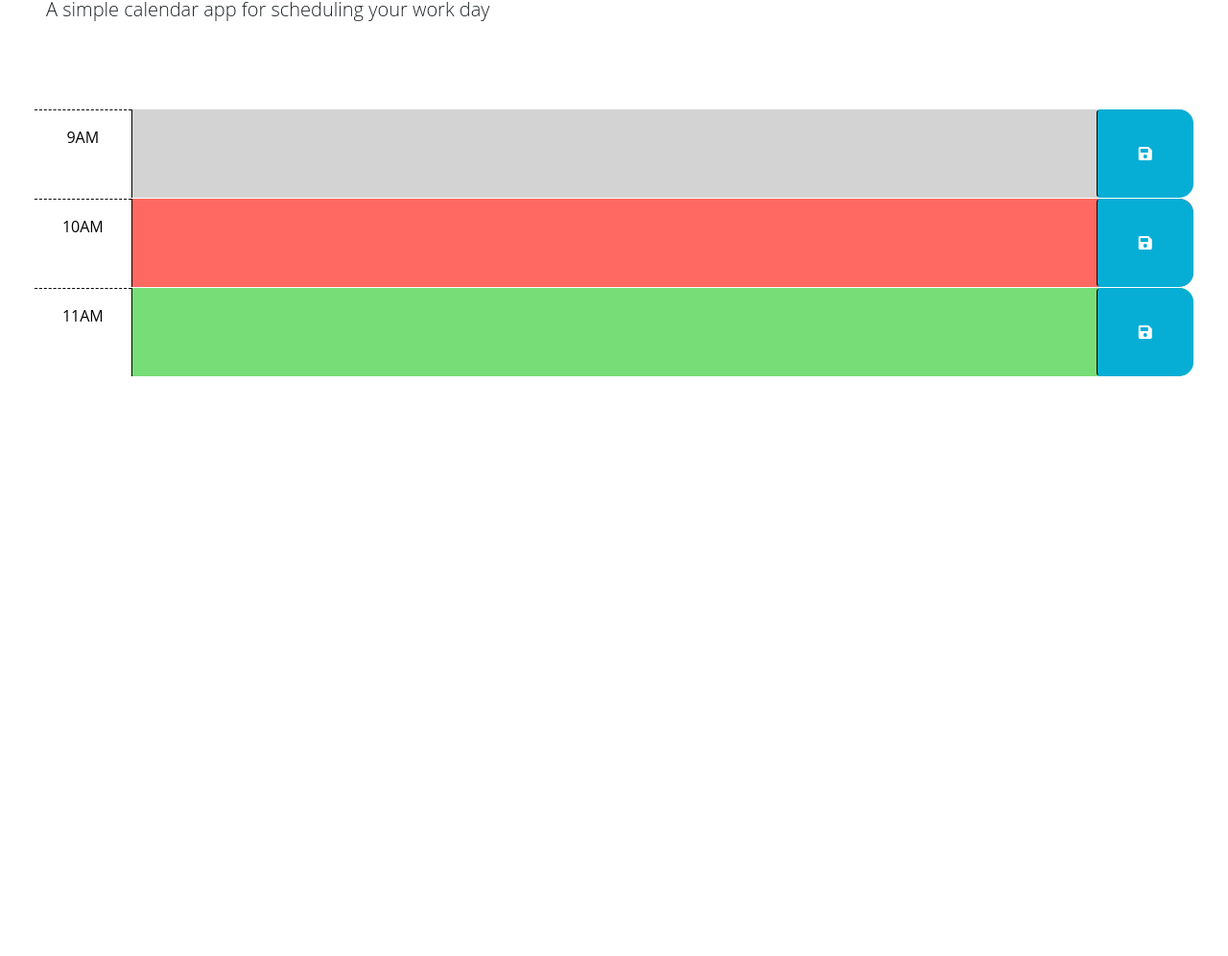
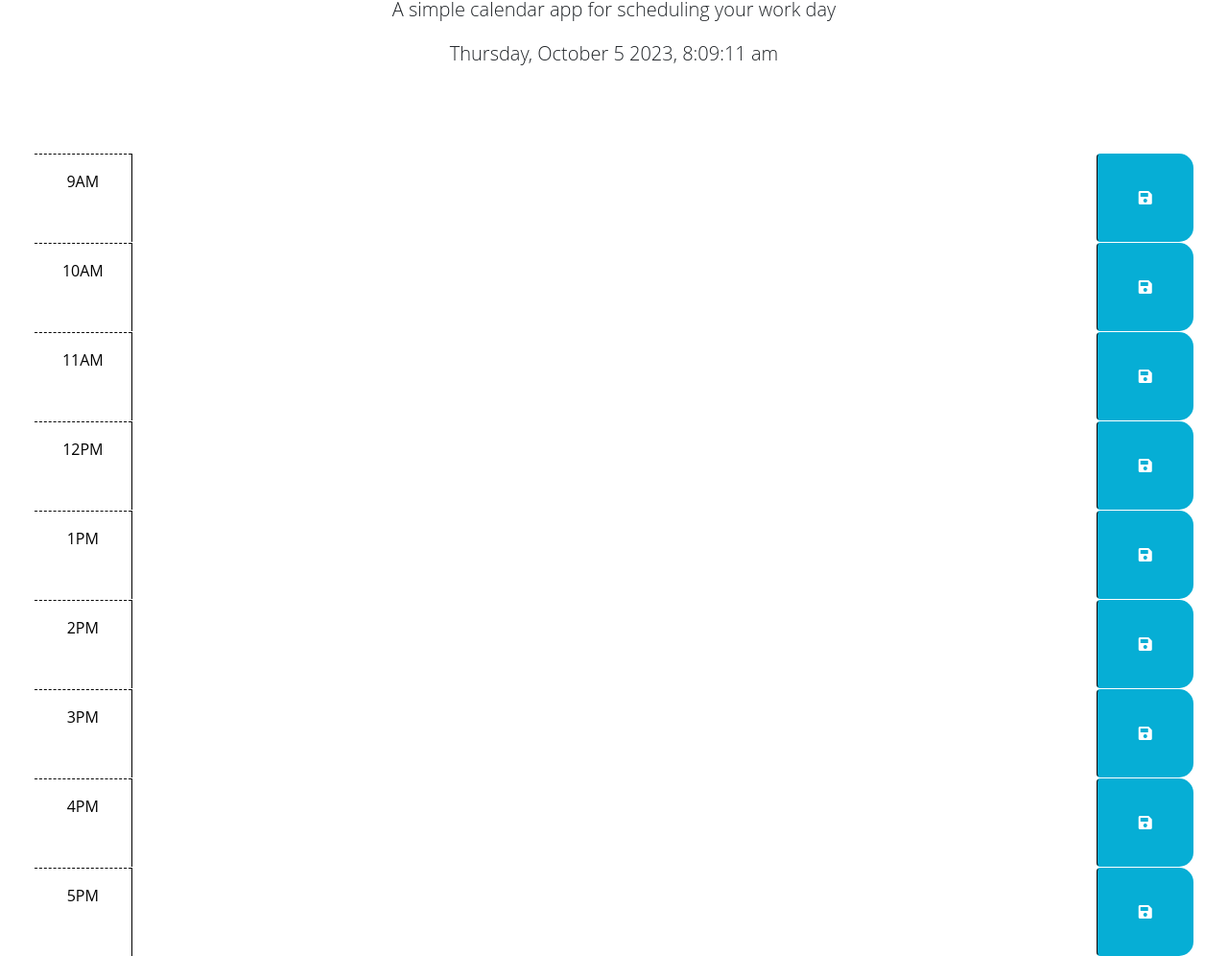
Before and after one commit to aaront080/Day-scheduler-project, a plain HTML site: page index.html in a window 1280 px wide. Shown: the part 138-1134 px from the top of the page at 96% size. Before the commit the page ends 800 px from the top, so only its background shows below. Drawn offline with nearby package versions, Linux system fonts and the light colour scheme.

Commit message:
added JS functionality and day.js clock

```diff
--- a/index.html
+++ b/index.html
@@ -25,10 +25,10 @@
   </head>
 
   <body>
-    <header class="p-5 mb-4">
-      <h1 class="display-3">Work Day Scheduler</h1>
-      <p class="lead">A simple calendar app for scheduling your work day</p>
-      <p id="currentDay" class="lead"></p>
+    <header class="p-5 mb-4 ">
+      <h1 class="display-3 d-flex justify-content-center">Work Day Scheduler</h1>
+      <p class="lead d-flex justify-content-center">A simple calendar app for scheduling your work day</p>
+      <p id="currentDateTime" class="lead d-flex justify-content-center d-flex align-items-center"></p>
     </header>
     <div class="container-fluid px-5">
       <!-- Use class for "past", "present", and "future" to apply styles to the
@@ -41,32 +41,79 @@
         code is implemented.
         -->
 
-      <!-- Example of a past time block. The "past" class adds a gray background color. -->
-      <div id="hour-9" class="row time-block past">
+
+      <div id="hour9" class="row time-block">
         <div class="col-2 col-md-1 hour text-center py-3">9AM</div>
-        <textarea class="col-8 col-md-10 description" rows="3"> </textarea>
+        <textarea class="col-8 col-md-10 userInput" rows="3"> </textarea>
         <button class="btn saveBtn col-2 col-md-1" aria-label="save">
           <i class="fas fa-save" aria-hidden="true"></i>
         </button>
       </div>
 
-      <!-- Example of a present time block. The "present" class adds a red background color. -->
-      <div id="hour-10" class="row time-block present">
+      <div id="hour10" class="row time-block">
         <div class="col-2 col-md-1 hour text-center py-3">10AM</div>
-        <textarea class="col-8 col-md-10 description" rows="3"> </textarea>
+        <textarea class="col-8 col-md-10 userInput" rows="3"> </textarea>
         <button class="btn saveBtn col-2 col-md-1" aria-label="save">
           <i class="fas fa-save" aria-hidden="true"></i>
         </button>
       </div>
 
-      <!-- Example of a future time block. The "future" class adds a green background color. -->
-      <div id="hour-11" class="row time-block future">
+      <div id="hour11" class="row time-block">
         <div class="col-2 col-md-1 hour text-center py-3">11AM</div>
-        <textarea class="col-8 col-md-10 description" rows="3"> </textarea>
+        <textarea class="col-8 col-md-10 userInput" rows="3"> </textarea>
         <button class="btn saveBtn col-2 col-md-1" aria-label="save">
           <i class="fas fa-save" aria-hidden="true"></i>
         </button>
       </div>
+
+      <div id="hour12" class="row time-block">
+        <div class="col-2 col-md-1 hour text-center py-3">12PM</div>
+        <textarea class="col-8 col-md-10 userInput" rows="3"> </textarea>
+        <button class="btn saveBtn col-2 col-md-1" aria-label="save">
+          <i class="fas fa-save" aria-hidden="true"></i>
+        </button>
+      </div>
+
+      <div id="hour13" class="row time-block">
+        <div class="col-2 col-md-1 hour text-center py-3">1PM</div>
+        <textarea class="col-8 col-md-10 userInput" rows="3"> </textarea>
+        <button class="btn saveBtn col-2 col-md-1" aria-label="save">
+          <i class="fas fa-save" aria-hidden="true"></i>
+        </button>
+      </div>
+
+      <div id="hour14" class="row time-block">
+        <div class="col-2 col-md-1 hour text-center py-3">2PM</div>
+        <textarea class="col-8 col-md-10 userInput" rows="3"> </textarea>
+        <button class="btn saveBtn col-2 col-md-1" aria-label="save">
+          <i class="fas fa-save" aria-hidden="true"></i>
+        </button>
+      </div>
+
+      <div id="hour15" class="row time-block">
+        <div class="col-2 col-md-1 hour text-center py-3">3PM</div>
+        <textarea class="col-8 col-md-10 userInput" rows="3"> </textarea>
+        <button class="btn saveBtn col-2 col-md-1" aria-label="save">
+          <i class="fas fa-save" aria-hidden="true"></i>
+        </button>
+      </div>
+
+      <div id="hour16" class="row time-block">
+        <div class="col-2 col-md-1 hour text-center py-3">4PM</div>
+        <textarea class="col-8 col-md-10 userInput" rows="3"> </textarea>
+        <button class="btn saveBtn col-2 col-md-1" aria-label="save">
+          <i class="fas fa-save" aria-hidden="true"></i>
+        </button>
+      </div>
+
+      <div id="hour17" class="row time-block">
+        <div class="col-2 col-md-1 hour text-center py-3">5PM</div>
+        <textarea class="col-8 col-md-10 userInput" rows="3"> </textarea>
+        <button class="btn saveBtn col-2 col-md-1" aria-label="save">
+          <i class="fas fa-save" aria-hidden="true"></i>
+        </button>
+      </div>
+
     </div>
 
     <script src="https://cdnjs.cloudflare.com/ajax/libs/jquery/3.2.1/jquery.min.js"></script>
--- a/script.js
+++ b/script.js
@@ -1,14 +1,36 @@
 // Wrap all code that interacts with the DOM in a call to jQuery to ensure that
 // the code isn't run until the browser has finished rendering all the elements
 // in the html.
-$(function () {
+
+$(document).ready(function(){  //jQuery call to ensure html and css are "ready" before bootstrap functions are executed.
+
+  // TODO: Add code to display the current date in the header of the page.
+
+function clock(){
+var todayDate = dayjs().format('dddd, MMMM D YYYY, h:mm:ss a'); //day.js calender date and real time updating clock
+$('#currentDateTime').text(todayDate);}
+
+setInterval(clock, 1000)
+
+
+
     // TODO: Add a listener for click events on the save button. This code should
     // use the id in the containing time-block as a key to save the user input in
     // local storage. HINT: What does `this` reference in the click listener
     // function? How can DOM traversal be used to get the "hour-x" id of the
     // time-block containing the button that was clicked? How might the id be
     // useful when saving the description in local storage?
-    //
+
+$(".saveBtn").on("click", function() {
+
+  console.log(this);
+  var userInput = $(this).siblings(".userInput").val()
+  var hourNum = $(this).parent().attr("id");
+
+  localStorage.setItem(hourNum, userInput)
+})
+
+
     // TODO: Add code to apply the past, present, or future class to each time
     // block by comparing the id to the current hour. HINTS: How can the id
     // attribute of each time-block be used to conditionally add or remove the
@@ -18,6 +40,15 @@ $(function () {
     // TODO: Add code to get any user input that was saved in localStorage and set
     // the values of the corresponding textarea elements. HINT: How can the id
     // attribute of each time-block be used to do this?
-    //
-    // TODO: Add code to display the current date in the header of the page.
+
+    $("#hour9 .userInput").val(localStorage.getItem("hour9"));
+    $("#hour10 .userInput").val(localStorage.getItem("hour10"));
+    $("#hour11 .userInput").val(localStorage.getItem("hour11"));
+    $("#hour12 .userInput").val(localStorage.getItem("hour12"));
+    $("#hour13 .userInput").val(localStorage.getItem("hour13"));
+    $("#hour14 .userInput").val(localStorage.getItem("hour14"));
+    $("#hour15 .userInput").val(localStorage.getItem("hour15"));
+    $("#hour16 .userInput").val(localStorage.getItem("hour16"));
+    $("#hour17 .userInput").val(localStorage.getItem("hour17"));
+
   });
```
